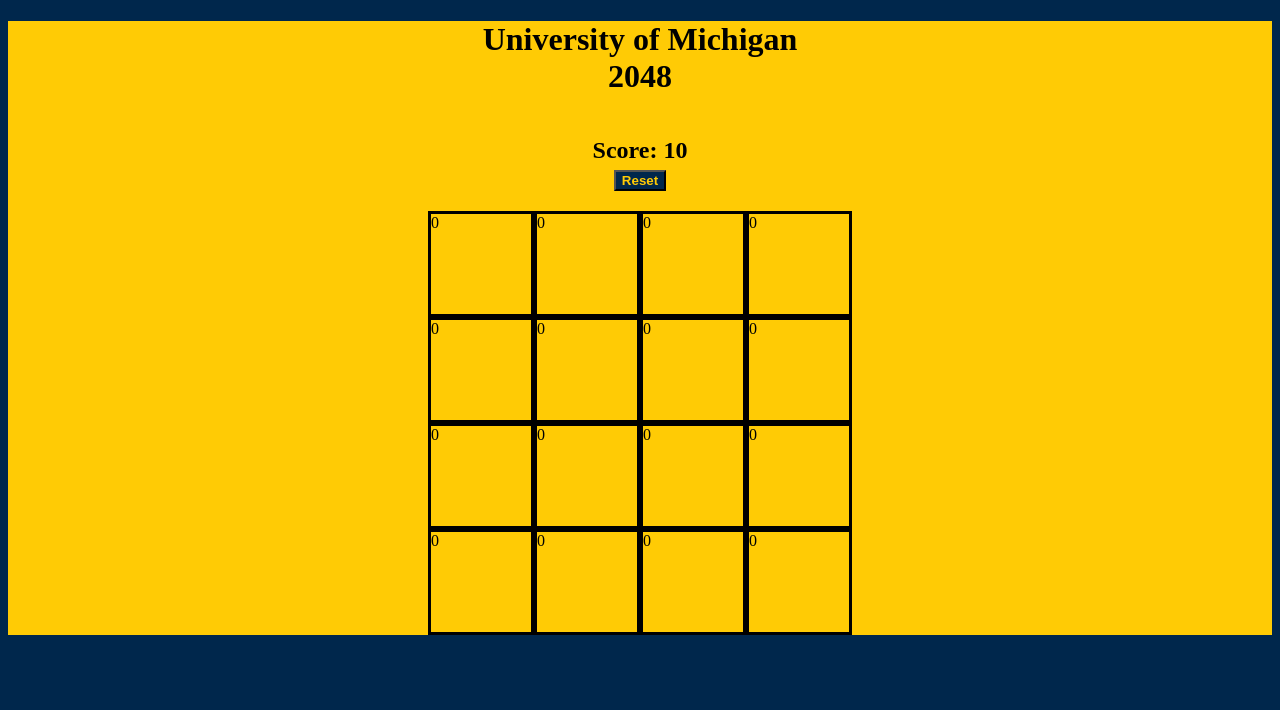
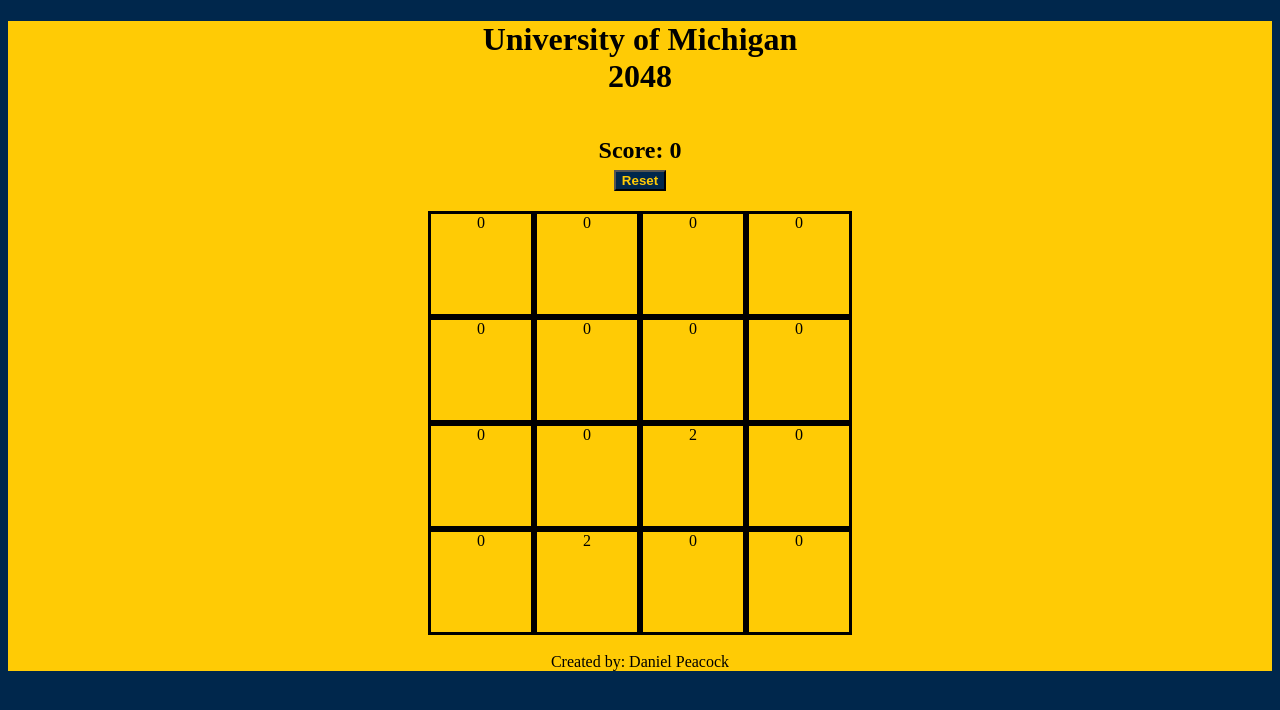
Before and after one commit to dpeacockk/UMich-2048, a React (Vite) app: page / in a window 1280 px wide. Shown: the top 710 px of the page. Built offline with nearby package versions, Linux system fonts and the light colour scheme.

Commit message:
game board little better

```diff
--- a/src/board.jsx
+++ b/src/board.jsx
@@ -4,12 +4,20 @@
 import Row from "./row";
 
 function Board() {
-    const [score, setScore] = useState(10);
-    const [rows, setRows] = useState([]);
+    let init_rows = [
+        <Row vals={[0,0,0,0]}/>,
+        <Row vals={[0,0,0,0]}/>,
+        <Row vals={[0,0,2,0]}/>,
+        <Row vals={[0,2,0,0]}/>
+    ];
+
+    const [score, setScore] = useState(0);
+    const [rows, setRows] = useState(init_rows);
 
     function resetBoard(){
         setScore(0)
-    }
+        setRows([init_rows])
+    }//resetBoard()
 
     return (
     <div class="board">
@@ -23,10 +31,11 @@
             </form>
         </h2>
 
-        <Row />
-        <Row />
-        <Row />
-        <Row />
+        {rows}
+
+        <div class="credits">
+            <br/>Created by: Daniel Peacock
+        </div>
     </div>
     )
 }//Board()
--- a/src/row.jsx
+++ b/src/row.jsx
@@ -2,16 +2,16 @@
 import "./styles.css";
 import Tile from "./tile"
 
-function Row() {
+function Row({vals}) {
 
     const [tiles, setTiles] = useState([]);
 
     return (
     <div class="row">
-        <Tile />
-        <Tile />
-        <Tile />
-        <Tile />
+        <Tile val={vals[0]}/>
+        <Tile val={vals[1]}/>
+        <Tile val={vals[2]}/>
+        <Tile val={vals[3]}/>
     </div>
     )
 
--- a/src/styles.css
+++ b/src/styles.css
@@ -22,7 +22,8 @@
     width: 100px;
     height: 100px;
     float:left;
-    display:inline;
+    display: flex;
+    justify-content: center;
 }
 
 .board{
@@ -39,3 +40,7 @@
     color:#FFCB05;
     font-weight: bold;
 }
+
+.credits{
+    text-align: center;
+}
--- a/src/tile.jsx
+++ b/src/tile.jsx
@@ -2,13 +2,13 @@
 import "./styles.css";
 
 
-function Tile() {
+function Tile({val}) {
 
     const [tile_value, setValue] = useState(0);
 
     return (
     <div class="tile">
-        <div>{tile_value}</div>
+        <div>{val}</div>
     </div>
     )
 
```
